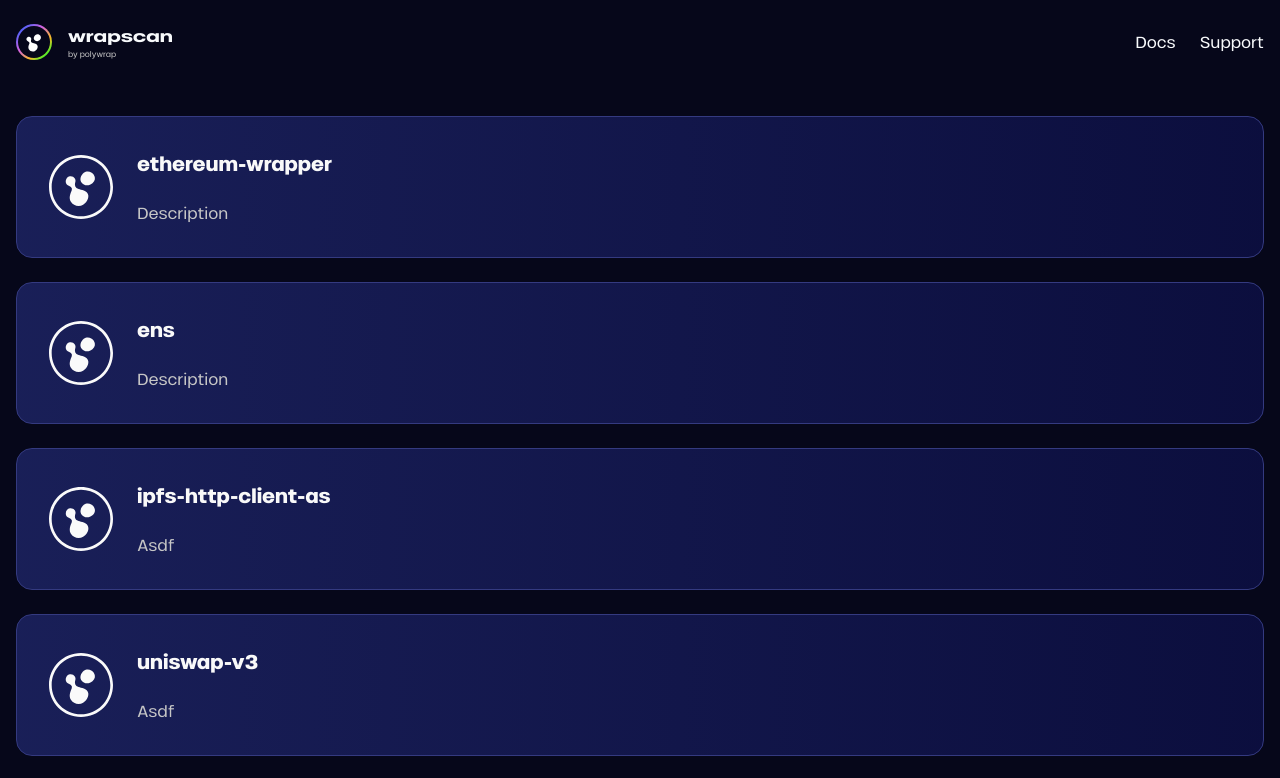
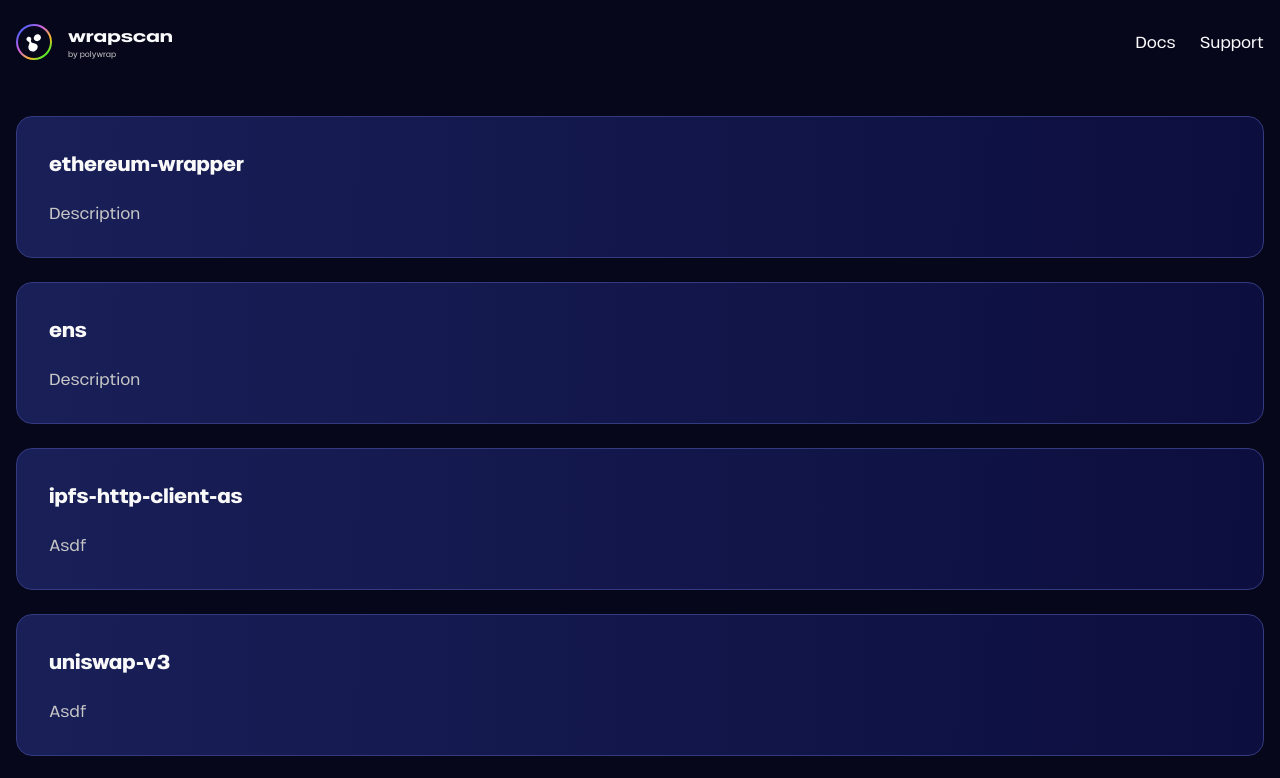
Before and after one commit to polywrap/wrapscan-ui, a Next.js app: page / in a window 1280 px wide. Shown: the top 778 px of the page. Built offline with nearby package versions, Linux system fonts and the light colour scheme.

Commit message:
Remove logo from wrap card

```diff
--- a/src/app/page.tsx
+++ b/src/app/page.tsx
@@ -1,5 +1,3 @@
-import DefaultWrapLogo from "@/components/default-wrap-logo";
-import Image from "next/image";
 import Link from "next/link";
 import { WrapHomepageItem, wraps } from "./wraps";
 import { encodeWrapUri } from "@/utils/wrapUri";
@@ -13,19 +11,10 @@
   return (
     <Link
       href={`/wrap/${encodeWrapUri(wrap.uri)}/readme`}
-      className="flex gap-6 rounded-2xl border border-polywrap-iris-600 bg-polywrap-card p-8 hover:border-polywrap-iris-500 hover:bg-polywrap-card-hover"
+      className="flex flex-col gap-6 rounded-2xl border border-polywrap-iris-600 bg-polywrap-card p-8 hover:border-polywrap-iris-500 hover:bg-polywrap-card-hover"
     >
-      <div className="flex items-center justify-center">
-        {wrap.logoUrl && wrap.logoUrl.length ? (
-          <Image src={wrap.logoUrl} alt="Wrap logo" className="w-16" />
-        ) : (
-          <DefaultWrapLogo className="w-16" />
-        )}
-      </div>
-      <div className="flex flex-col gap-6">
-        <h3 className="text-xl font-bold text-polywrap-gray-50">{wrap.name}</h3>
-        <p className="text-polywrap-gray-200">{wrap.description}</p>
-      </div>
+      <h3 className="text-xl font-bold text-polywrap-gray-50">{wrap.name}</h3>
+      <p className="text-polywrap-gray-200">{wrap.description}</p>
     </Link>
   );
 }
--- a/src/components/default-wrap-logo.tsx
+++ /dev/null
@@ -1,5 +0,0 @@
-import WrapLogo from "@/assets/default-wrap-logo.svg";
-
-export default function DefaultWrapLogo({ className }: { className?: string }) {
-  return <WrapLogo className={className}></WrapLogo>;
-}
```
Also changed, not shown: src/assets/default-wrap-logo.svg (deleted).
